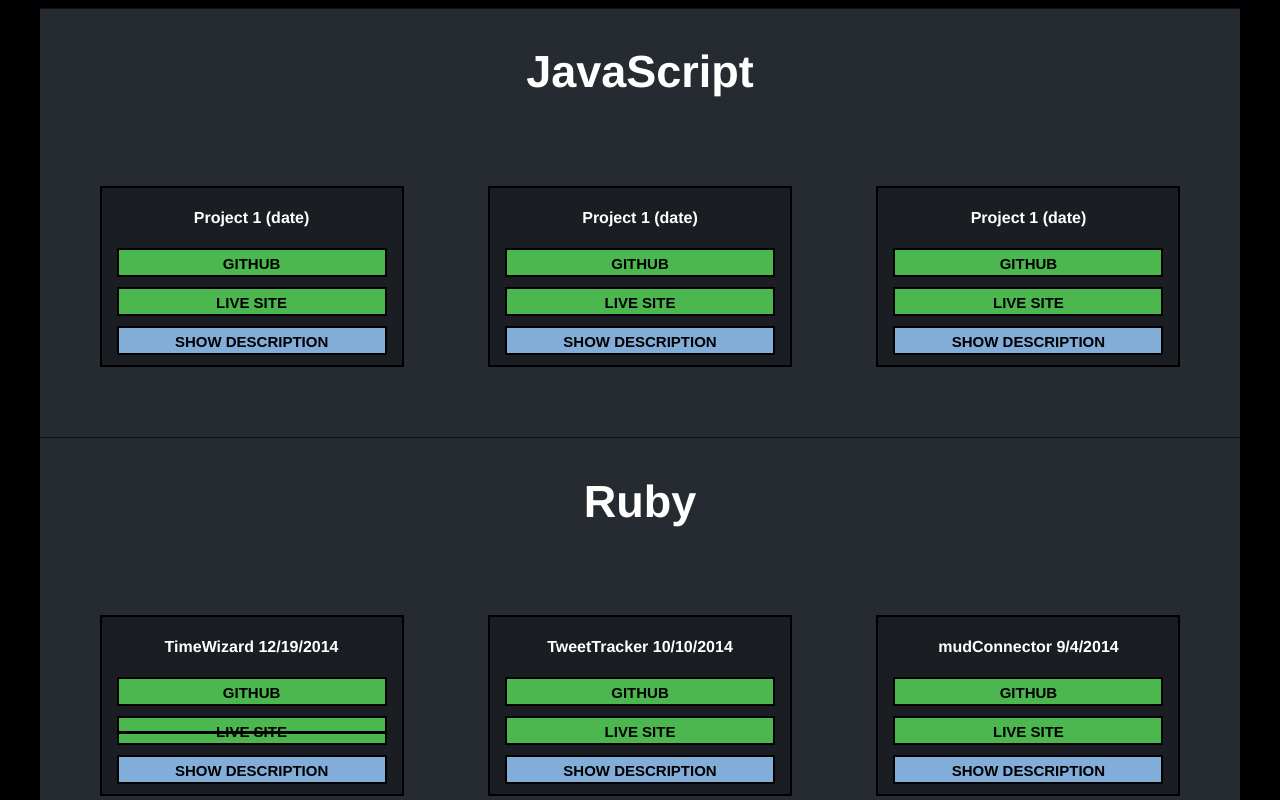
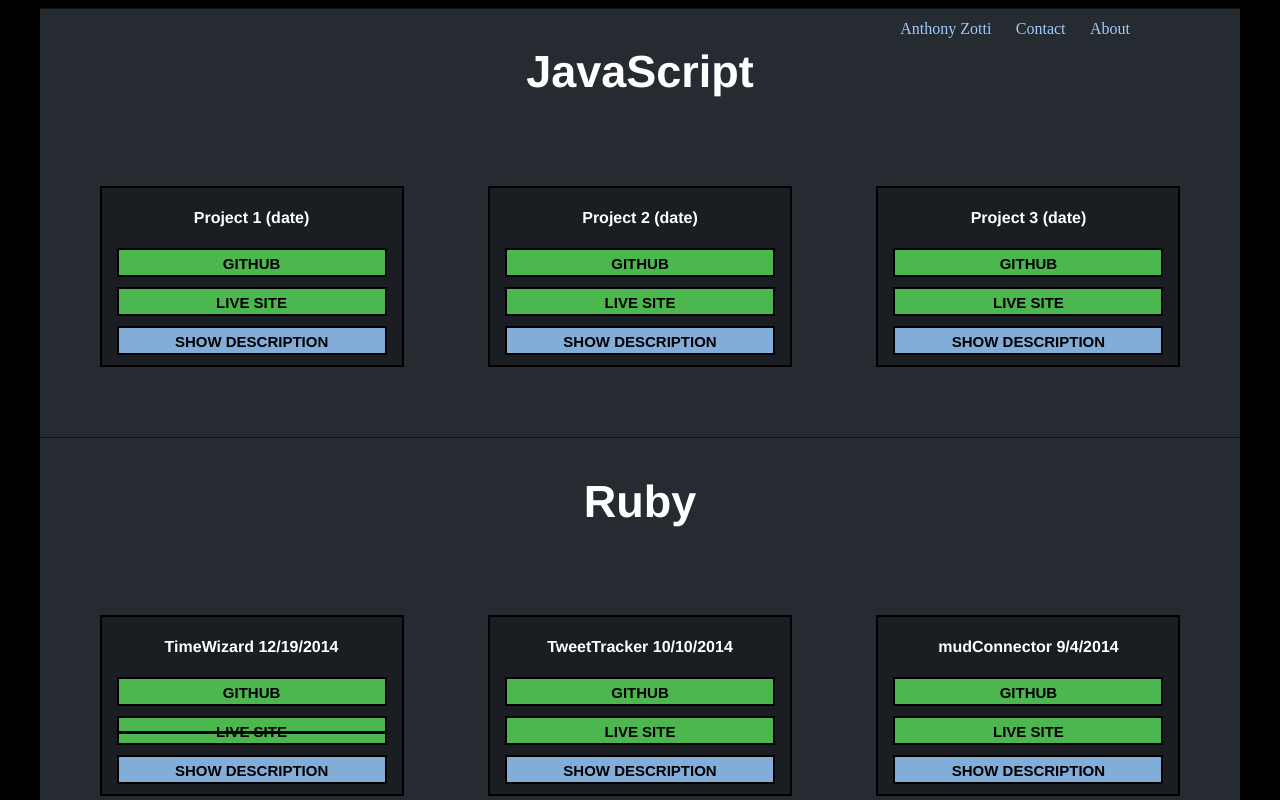
Before and after one commit to amZotti/oneWebsiteADay, a plain HTML site: page portfolioSite/index.html in a window 1280 px wide. Shown: the top 800 px of the page. Drawn offline with nearby package versions, Linux system fonts and the light colour scheme.

Commit message:
Update header positioning for portfolioSite

```diff
--- /dev/null
+++ b/portfolioSite/app.js
@@ -0,0 +1,3 @@
+$(document).ready(function(){
+
+});
--- a/portfolioSite/index.html
+++ b/portfolioSite/index.html
@@ -2,9 +2,16 @@
   <head>
     <title>Portfolio Site</title>
     <link rel="stylesheet" href="main.css"/>
+    <script src="http://ajax.googleapis.com/ajax/libs/jquery/2.1.3/jquery.min.js"></script>
+    <script src="app.js"></script>
   </head>
   <body>
-  <section>
+    <section>
+      <header>
+        <a href="https://github.com/amZotti">Anthony Zotti</a>
+        <a href="azotti1337@gmail.com">Contact</a>
+        <a href="about.html">About</a>
+      </header>
     <summary>
       <h1 class="project-type">JavaScript</h1>
     </summary>
@@ -12,16 +19,16 @@
         <h4>Project 1 (date)</h4>
         <button type="submit" class="project-button">Github</button>
         <button type="submit" class="project-button">Live Site</button>
-        <button type="submit" class="project-button" id="desc" >Show Description</button>
+        <button type="submit" class="project-button" id="desc">Show Description</button>
     </div>
     <div class="project-display">
-        <h4>Project 1 (date)</h4>
+        <h4>Project 2 (date)</h4>
         <button type="submit" class="project-button">Github</button>
         <button type="submit" class="project-button">Live Site</button>
         <button type="submit" class="project-button" id="desc" >Show Description</button>
     </div>
     <div class="project-display">
-        <h4>Project 1 (date)</h4>
+        <h4>Project 3 (date)</h4>
         <button type="submit" class="project-button">Github</button>
         <button type="submit" class="project-button">Live Site</button>
         <button type="submit" class="project-button" id="desc">Show Description</button>
--- a/portfolioSite/main.css
+++ b/portfolioSite/main.css
@@ -55,3 +55,18 @@ section {
     right: 0;
     top: 50%;
 }
+
+header {
+  float: right;
+  position: absolute;
+  right: 140px;
+  top: 20px;
+}
+
+header a {
+  margin: 0 10px 0 10px;
+  font-family: 'Times New Roman';
+  color: #a0cafe;
+  font-weight: normal;
+  text-decoration: none;
+}
```
Also changed, not shown: portfolioSite/about.html (added, +2 -0 lines), test/test.html (added, +18 -0 lines).
